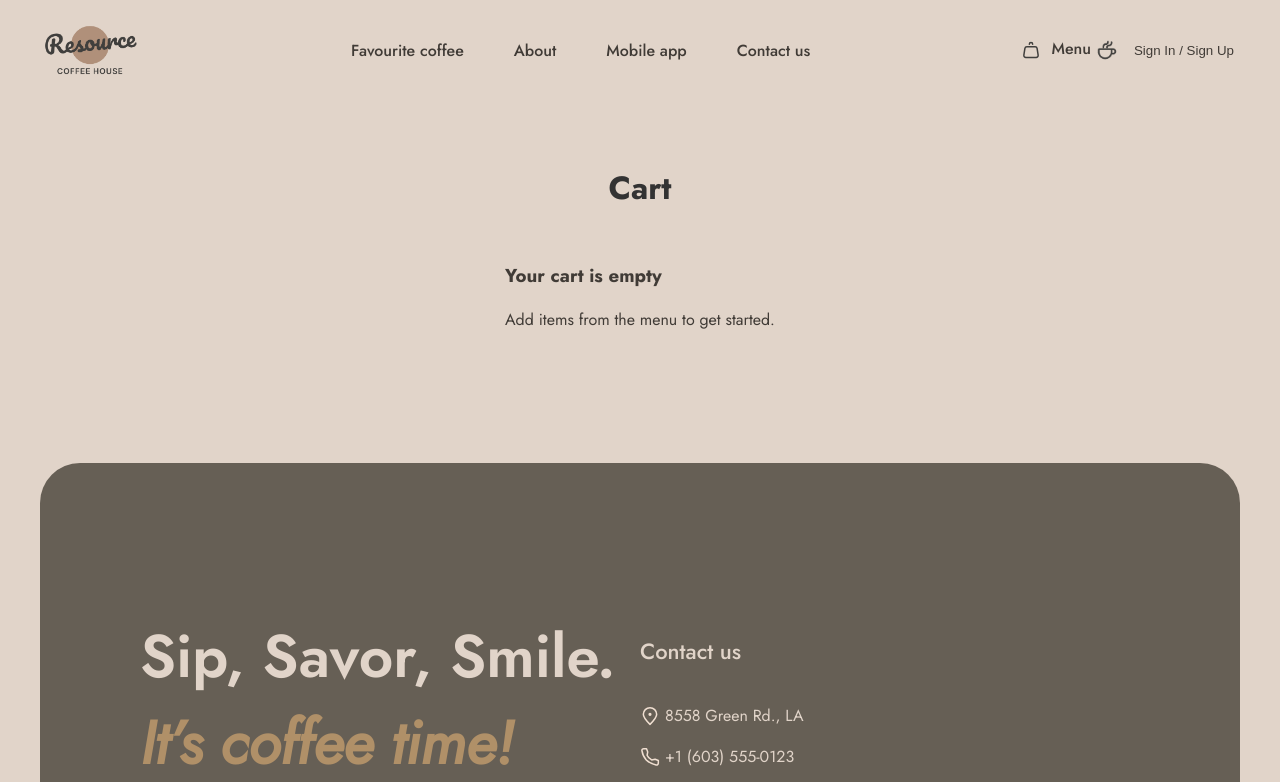
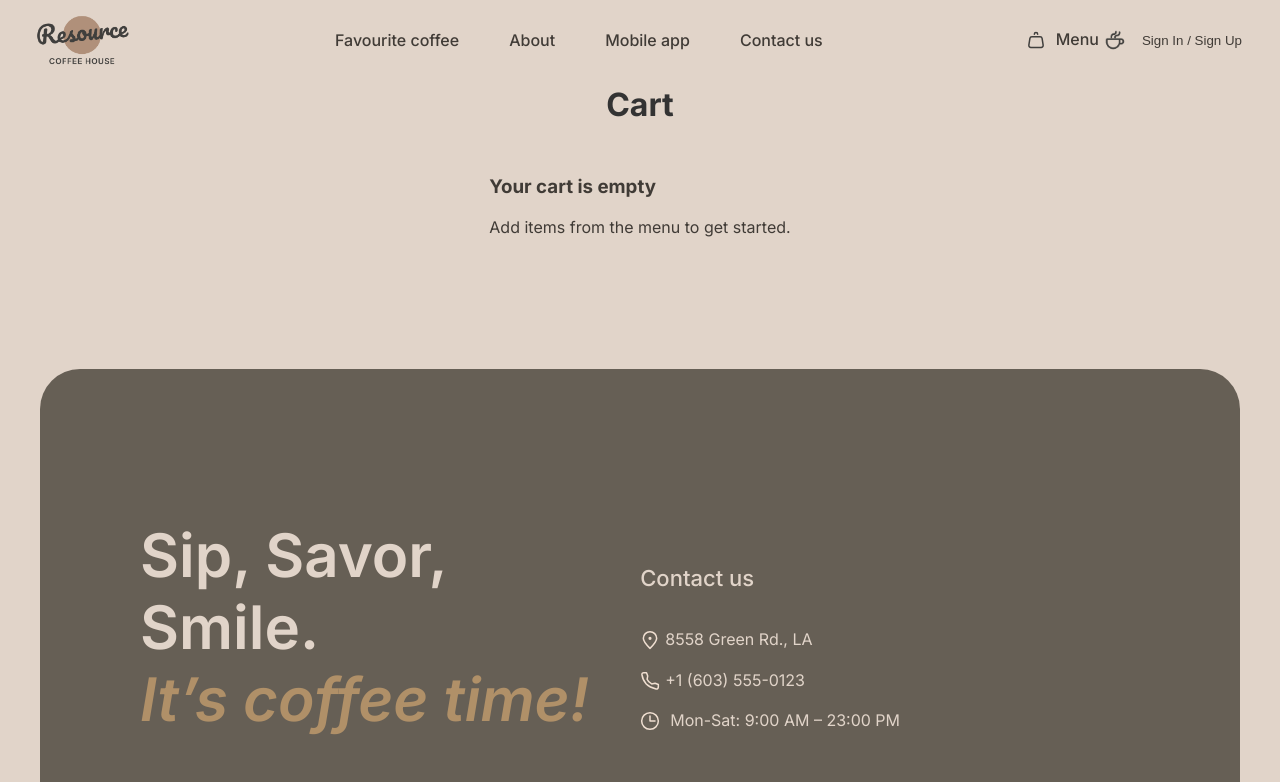
Before and after one commit to madii09/coffee-house, a React (Vite) app: page /cart in a window 1280 px wide. Shown: the top 782 px of the page. Built offline with nearby package versions, Linux system fonts and the light colour scheme.

Commit message:
style: add style to menu, auth pages

```diff
--- a/src/styles/_auth.scss
+++ b/src/styles/_auth.scss
@@ -5,6 +5,7 @@
   justify-content: center;
   min-height: 80vh;
   padding: 2rem;
+  margin-top: 80px;
 
   .tabs {
     display: flex;
@@ -17,7 +18,7 @@
       flex: 1;
       padding: 0.8rem 1.5rem;
       border: none;
-      background: #e0e0e0;
+      background: inherit;
       cursor: pointer;
       font-weight: 600;
       transition: all 0.3s;
--- a/src/styles/_base.scss
+++ b/src/styles/_base.scss
@@ -57,13 +57,21 @@ body {
 }
 
 .header {
+  position: fixed;
+  top: 0;
+  left: 0;
   width: 100%;
-  margin: 20px 0px;
+  z-index: 1000;
+  background-color: $background-main;
+
+  margin: 0;
 
   &__container {
     display: flex;
     align-items: center;
     justify-content: space-between;
+    padding: 0 2rem;
+    height: 80px;
   }
   .menu-link-mobile {
     display: none;
@@ -188,7 +196,7 @@ body {
 
 .enjoy {
   width: 100%;
-  margin-top: 20px;
+  margin-top: 80px;
 
   .container {
     position: relative;
@@ -223,7 +231,6 @@ body {
     max-width: 530px;
     h1 {
       font-size: 72px;
-      margin-bottom: 25px;
       color: $text-color-light;
 
       .highlight {
--- a/src/styles/_menu.scss
+++ b/src/styles/_menu.scss
@@ -2,6 +2,7 @@
 .menu {
   display: flex;
   flex-direction: column;
+  margin-top: 80px;
 }
 .menu-text {
   display: flex;
@@ -264,6 +265,34 @@
       }
     }
   }
+}
+
+.prices,
+.price-section {
+  display: flex;
+  align-items: center;
+  gap: 0.5rem;
+
+  .original-price {
+    color: #888;
+    text-decoration: line-through;
+  }
+
+  .discount-price {
+    font-weight: 600;
+    color: #e63946;
+  }
+
+  .price {
+    font-weight: 600;
+    color: #403f3d;
+  }
+}
+.error-message {
+  color: red;
+  font-weight: 500;
+  text-align: center;
+  margin: 2rem 0;
 }
 
 @keyframes fadeIn {
--- a/src/styles/_variables.scss
+++ b/src/styles/_variables.scss
@@ -1,8 +1,8 @@
-$font-main: 'Jost', sans-serif;
+$font-main: 'Inter', sans-serif;
 $text-color-dark: #403b36;
 $text-color-light: #e1d4c9;
 $text-hover: #b09068;
 $border-dark: #665f55;
 $border-light: #c1b6ad;
 $background-main: #e1d4c9;
-$font-main: 'Jost', sans-serif;
+// $font-main: 'Jost', sans-serif;
```
